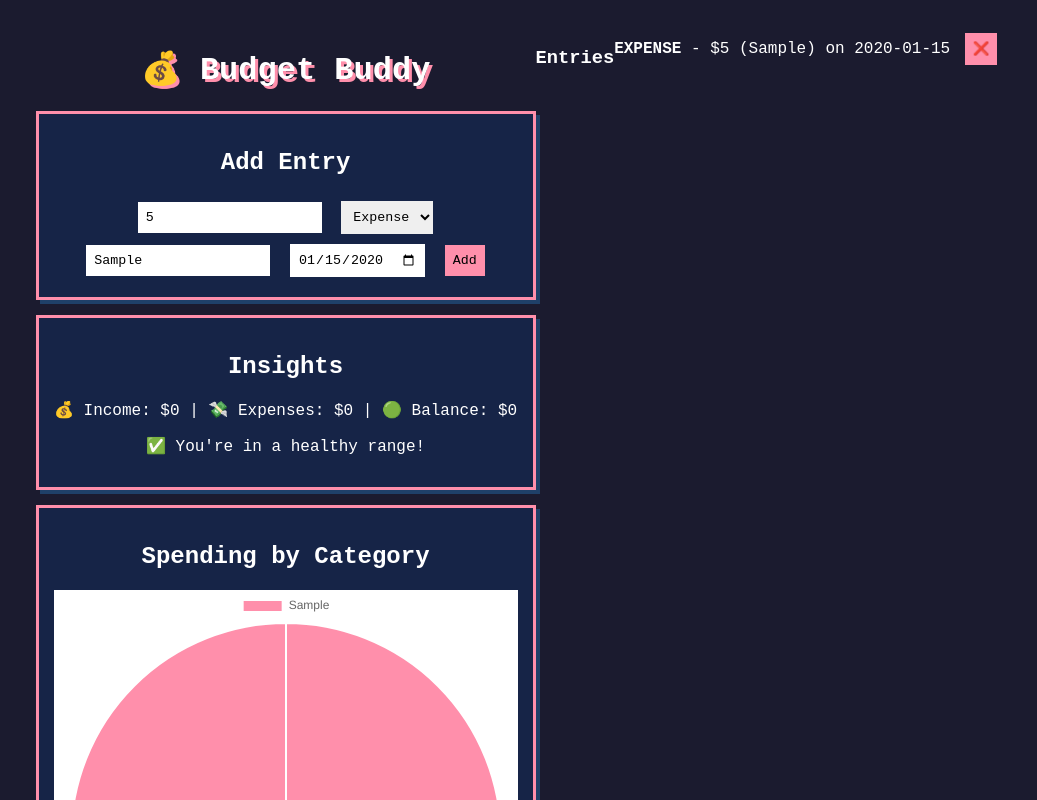
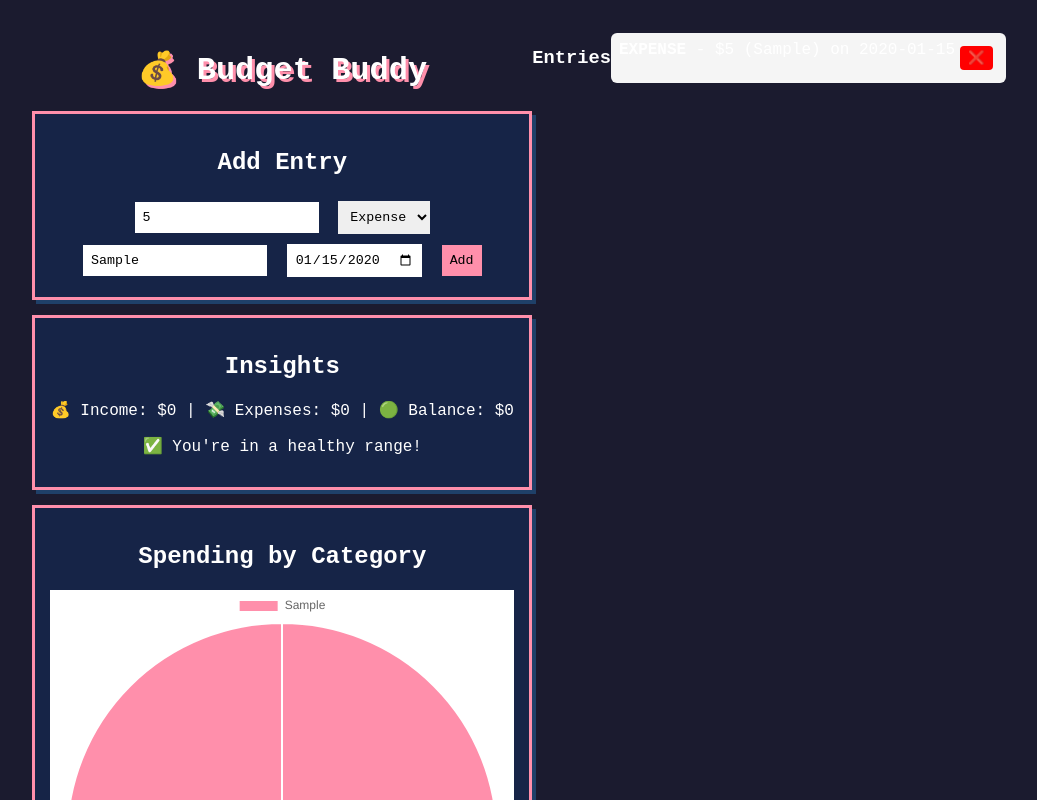
Before and after one commit to alexalewiswrites-maker/budget-buddy, a plain HTML site: page index.html in a window 1280 px wide. Both pictures are taken after typing "5", "Sample", "2020-01-15" into the empty fields and a click on the button "Add". Shown: the top 800 px of the page, without its empty margins (121-1158 px from the left). Drawn offline with nearby package versions, Linux system fonts and the light colour scheme.

Commit message:
Add styles for entry items and buttons

```diff
--- a/style.css
+++ b/style.css
@@ -43,3 +43,20 @@ canvas {
   background: #fff;
   margin-top: 10px;
 }
+.entry-item {
+  display: flex;
+  justify-content: space-between;
+  padding: 8px;
+  margin: 5px 0;
+  background: #f5f5f5;
+  border-radius: 6px;
+}
+
+.entry-item button {
+  background: red;
+  color: white;
+  border: none;
+  padding: 4px 8px;
+  cursor: pointer;
+  border-radius: 4px;
+}
```
